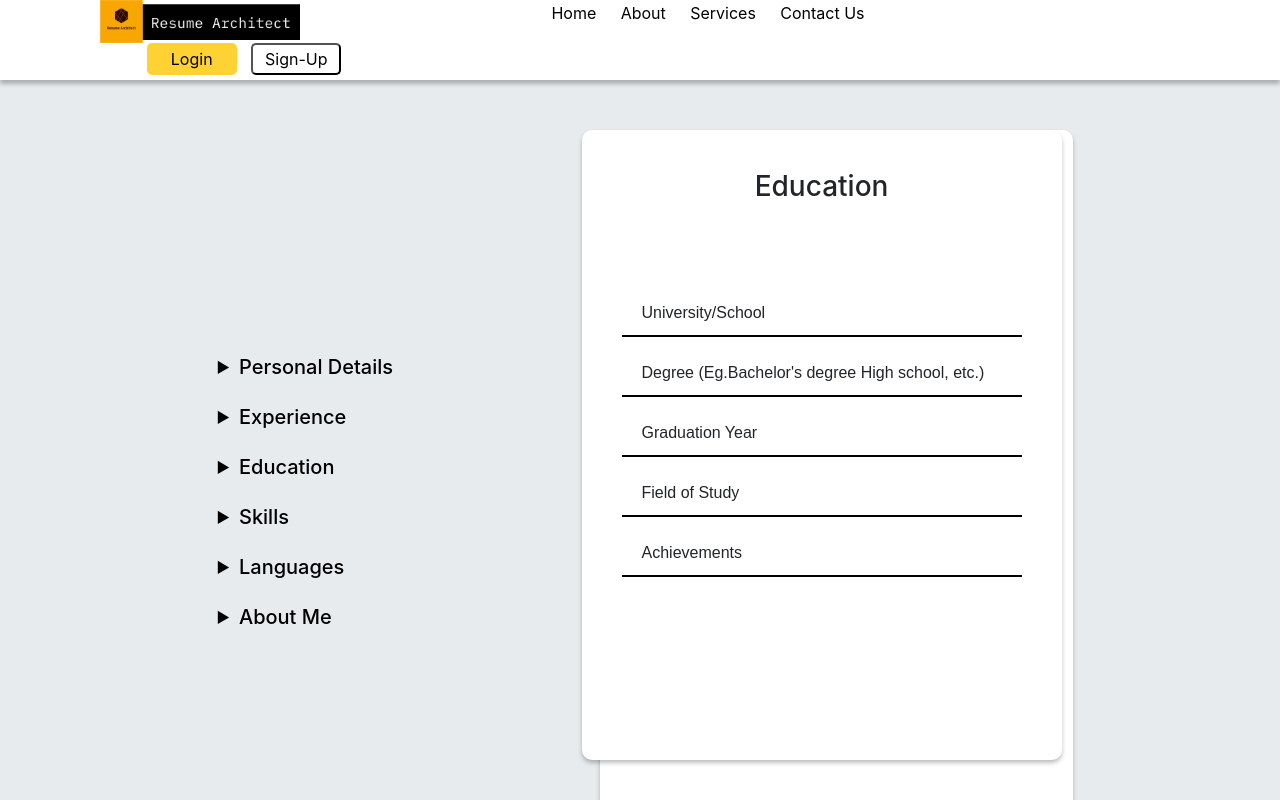
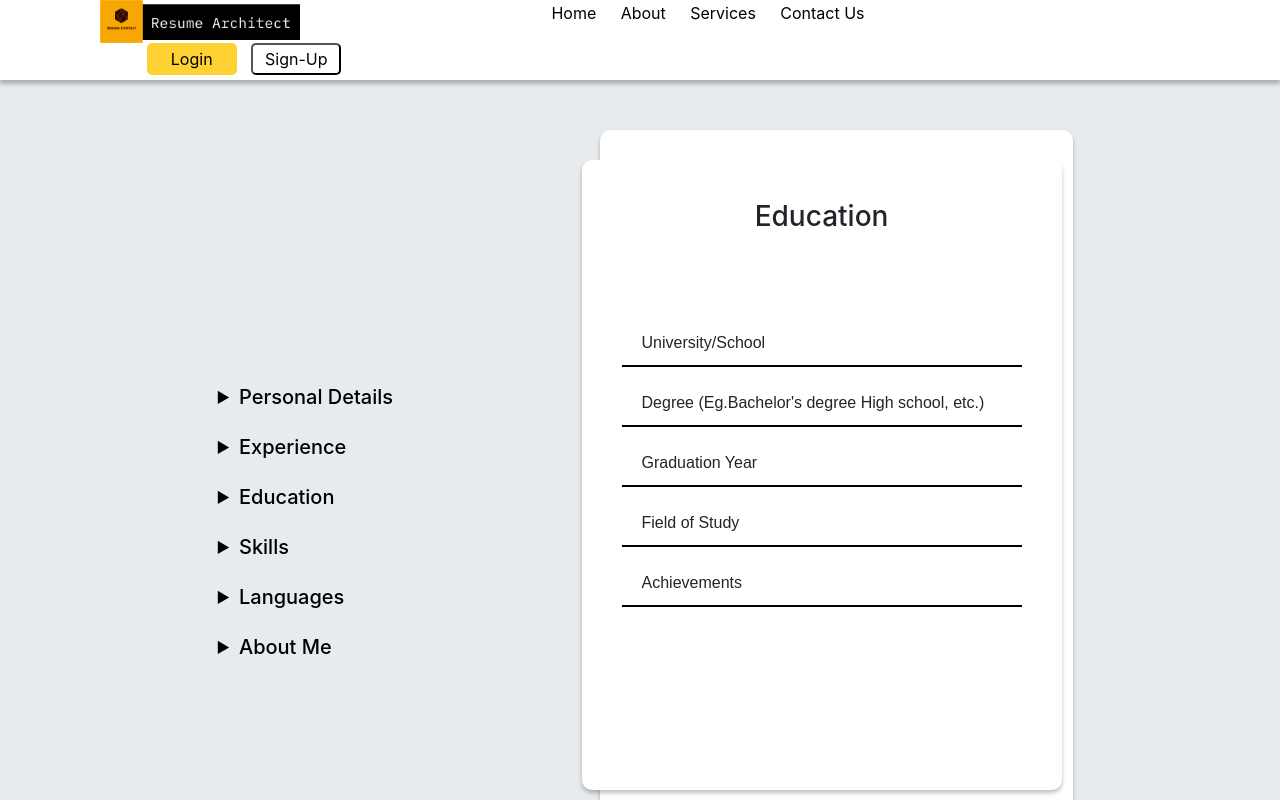
Before and after one commit to KushwahaPraveen1/Resume_Builder, a React (Create React App) app: page /education in a window 1280 px wide. Shown: the top 800 px of the page. Built offline with nearby package versions, Linux system fonts and the light colour scheme.

Commit message:
personal css

```diff
--- a/src/components/Personal.css
+++ b/src/components/Personal.css
@@ -11,7 +11,7 @@ border-radius: 10px;
 width: 550px;
 height: 630px;
 padding: 40px;
-
+   margin: 30px 0;
 }
 .experience_main1{
     display: flex;
```
